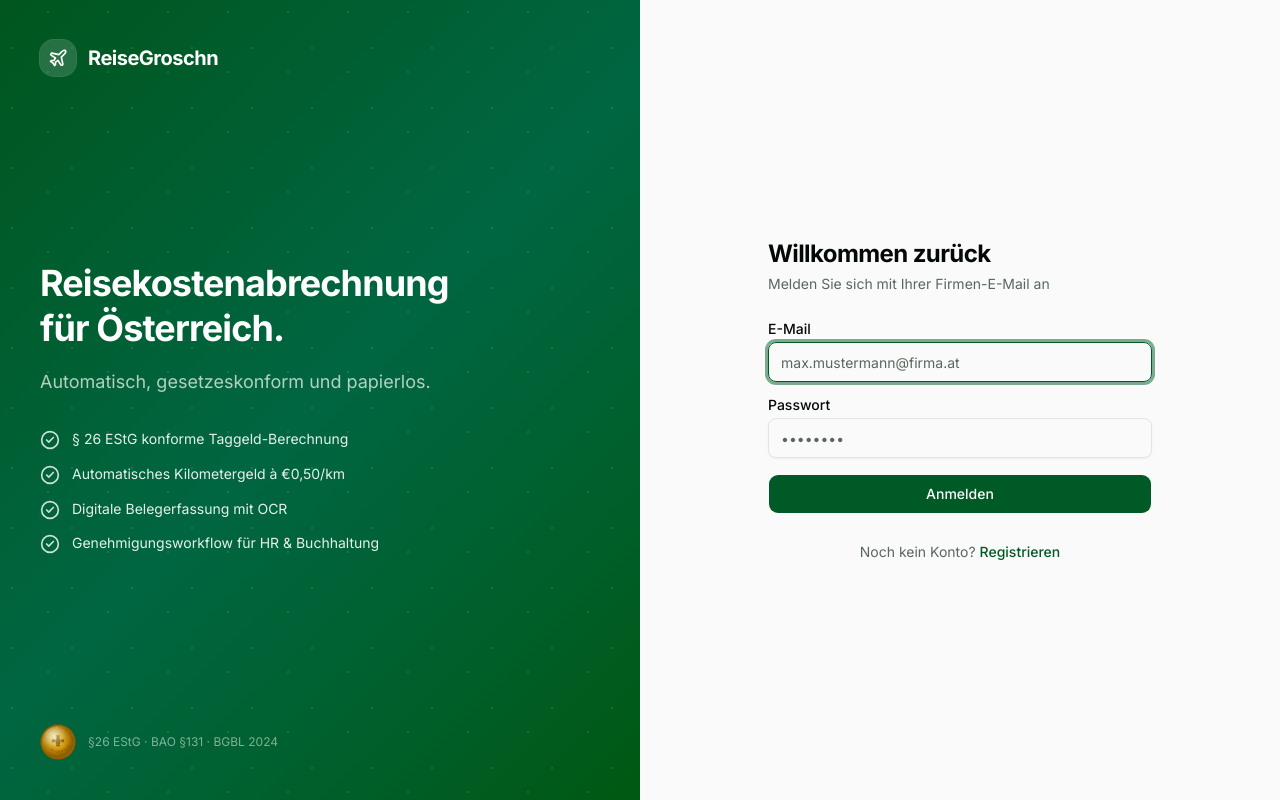
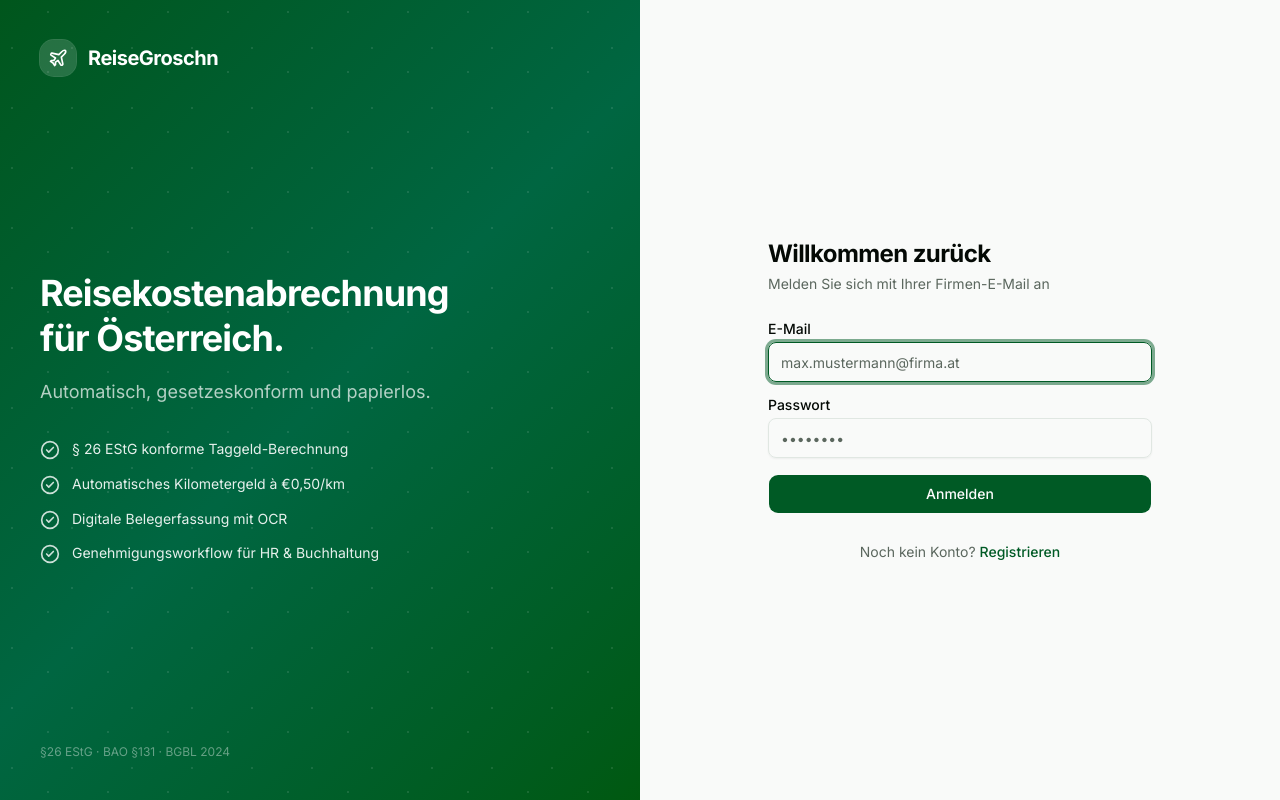
Before and after one commit to terra007-max/reisegroschn, a Next.js app: page /login in a window 1280 px wide. Built offline with nearby package versions, Linux system fonts and the light colour scheme.

Commit message:
chore: remove GroschenCoin spinner everywhere, use Loader2 instead
Co-Authored-By: Claude Sonnet 4.6 <noreply@anthropic.com>

```diff
--- a/app/(auth)/login/page.tsx
+++ b/app/(auth)/login/page.tsx
@@ -7,8 +7,7 @@ import { createClient } from "@/lib/supabase/client";
 import { Button } from "@/components/ui/button";
 import { Input } from "@/components/ui/input";
 import { Label } from "@/components/ui/label";
-import { CheckCircle2, Plane } from "lucide-react";
-import GroschenCoin from "@/components/GroschenCoin";
+import { CheckCircle2, Loader2, Plane } from "lucide-react";
 
 const features = [
   "§ 26 EStG konforme Taggeld-Berechnung",
@@ -89,12 +88,8 @@ export default function LoginPage() {
           </ul>
         </div>
 
-        {/* Coin decoration */}
-        <div className="relative flex items-center gap-3 mt-8">
-          <GroschenCoin size={36} />
-          <p className="text-white/50 text-xs">
-            §26 EStG · BAO §131 · BGBL 2024
-          </p>
+        <div className="relative mt-8">
+          <p className="text-white/40 text-xs">§26 EStG · BAO §131 · BGBL 2024</p>
         </div>
       </div>
 
@@ -152,7 +147,7 @@ export default function LoginPage() {
             <Button type="submit" className="w-full h-10 font-medium" disabled={isPending}>
               {isPending ? (
                 <>
-                  <GroschenCoin size={18} className="mr-2 shrink-0" />
+                  <Loader2 className="w-4 h-4 mr-2 animate-spin" />
                   Anmelden…
                 </>
               ) : (
--- a/app/(auth)/signup/page.tsx
+++ b/app/(auth)/signup/page.tsx
@@ -7,8 +7,7 @@ import { createClient } from "@/lib/supabase/client";
 import { Button } from "@/components/ui/button";
 import { Input } from "@/components/ui/input";
 import { Label } from "@/components/ui/label";
-import { CheckCircle2, Plane, Mail } from "lucide-react";
-import GroschenCoin from "@/components/GroschenCoin";
+import { CheckCircle2, Loader2, Plane, Mail } from "lucide-react";
 
 const features = [
   "§ 26 EStG konforme Taggeld-Berechnung",
@@ -122,9 +121,8 @@ export default function SignupPage() {
           </ul>
         </div>
 
-        <div className="relative flex items-center gap-3 mt-8">
-          <GroschenCoin size={36} />
-          <p className="text-white/50 text-xs">§26 EStG · BAO §131 · BGBL 2024</p>
+        <div className="relative mt-8">
+          <p className="text-white/40 text-xs">§26 EStG · BAO §131 · BGBL 2024</p>
         </div>
       </div>
 
@@ -206,7 +204,7 @@ export default function SignupPage() {
             <Button type="submit" className="w-full h-10 font-medium" disabled={isPending}>
               {isPending ? (
                 <>
-                  <GroschenCoin size={18} className="mr-2 shrink-0" />
+                  <Loader2 className="w-4 h-4 mr-2 animate-spin" />
                   Erstellen…
                 </>
               ) : (
--- a/components/Sidebar.tsx
+++ b/components/Sidebar.tsx
@@ -15,7 +15,6 @@ import { createClient } from "@/lib/supabase/client";
 import { Button } from "@/components/ui/button";
 import { Separator } from "@/components/ui/separator";
 import { toast } from "sonner";
-import GroschenCoin from "@/components/GroschenCoin";
 
 const navItems = [
   { href: "/dashboard", label: "Übersicht", icon: LayoutDashboard },
@@ -153,7 +152,6 @@ export default function Sidebar({ userName, userRole }: SidebarProps) {
               {isAdmin ? "Administrator" : "Mitarbeiter"}
             </p>
           </div>
-          <GroschenCoin size={20} />
         </div>
         <Button
           variant="ghost"
```
